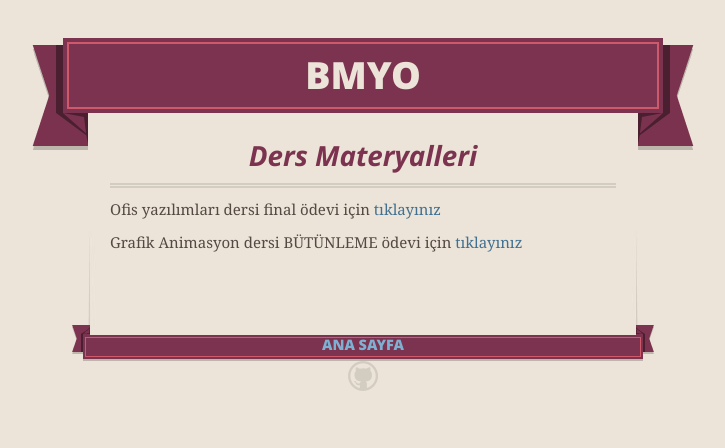
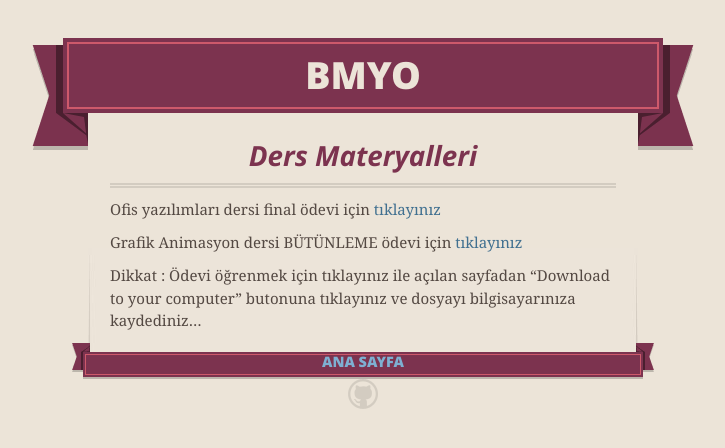
Before and after one commit to gkayhan/gkayhan.github.io, a Jekyll site: the page built from bmyo/index.md, in a window 1280 px wide. Shown: the top 448 px of the page, without its empty margins (277-1002 px from the left). Built offline with Jekyll 4.4.1, drawn with Linux system fonts in a browser that asks for light colours; nearby versions of some CDN libraries; Markdown is read by kramdown in place of the engine named in the settings.

Commit message:
Update index.md

```diff
--- a/bmyo/index.md
+++ b/bmyo/index.md
@@ -11,3 +11,5 @@ Ofis yazılımları dersi final ödevi için
 
 Grafik Animasyon dersi BÜTÜNLEME ödevi için
 [tıklayınız](https://mega.co.nz/#!DV8CgLbQ!CJihejIJZ0xcqQdRNgLwz2hdXA4M-ZngfScPaRYprmA)
+
+Dikkat : Ödevi öğrenmek için tıklayınız ile açılan sayfadan "Download to your computer"  butonuna tıklayınız ve dosyayı bilgisayarınıza kaydediniz...
```
